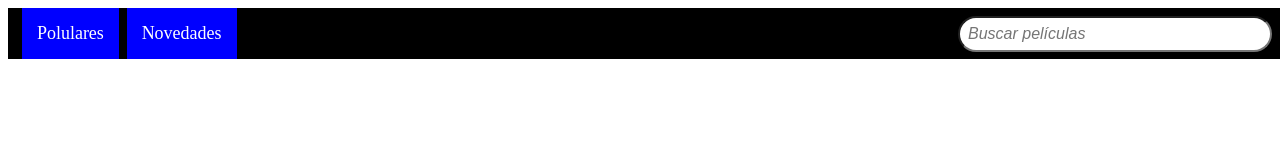
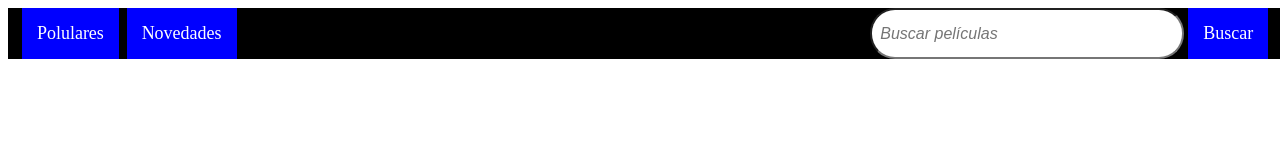
Before and after one commit to MaCnuel/API-REST-template, a plain HTML site: page index.html in a window 1280 px wide. Drawn offline with nearby package versions, Linux system fonts and the light colour scheme.

Commit message:
New search bar implemented. Functional.

```diff
--- a/CSS/style.css
+++ b/CSS/style.css
@@ -8,7 +8,7 @@ header{
     padding-left: 10px;
 }
 
-header>span{
+header span{
     background-color: blue;
     padding: 0.4cm;
     margin:0 0.1cm;
@@ -19,13 +19,14 @@ header>span{
 
 }
 
-header>span:hover{
+header span:hover{
     background-color: blueviolet;
     color: black;
 }
 
 header>div{
     display: grid;
+    grid-template-columns: auto auto;
     justify-content: end;
     margin-right:10px
 }
--- a/JS/main.js
+++ b/JS/main.js
@@ -1,5 +1,7 @@
 //API for movies
 
+
+/*********Part of Film detail********/
 const getFilmDetailedHTML = film =>{
     return `
     <div class="film" onclick="getFilmDetailed(${film.id})">
@@ -20,11 +22,12 @@ const getFilmDetailed = film_id =>{
         .catch(console.error);
 }
 
+/**********Part of film list********/
 const getFilmHTML = film =>{ //InnerHTML to be added for each movie
     return `
     <div class="film" onclick="getFilmDetailed(${film.id})">
         <h3>${film.title}</h3>
-        <img src="https://image.tmdb.org/t/p/w185${film.poster_path}" alt="">
+        <img src="https://image.tmdb.org/t/p/w185${film.poster_path}" alt="imagen de la película">
     </div>
     `;
 }
@@ -62,3 +65,17 @@ const getUpcomingFilms = async () => {
 
 
 }
+
+const searchFilm = async () => {
+
+    let searchId = document.querySelector('header input');
+
+    try {
+        const search = await axios.get(`https://api.themoviedb.org/3/search/movie?api_key=079c21f9801a3caa498a95d9d9dfe4ca&query=${searchId.value}&page=1`)
+        const filmsSearched = search.data.results;
+        renderFilms(filmsSearched);
+
+    } catch (error) {
+        console.error(error);
+    };
+}
--- a/index.html
+++ b/index.html
@@ -11,7 +11,10 @@
     <header>
         <span onclick="getPopularFilms()">Polulares</span>
         <span onclick="getUpcomingFilms()">Novedades</span>
-        <div><input type="text" placeholder="Buscar películas"></div>
+        <div>
+            <input type="text" placeholder="Buscar películas">
+            <span onclick="searchFilm()">Buscar</span>
+        </div>
     </header>
 
     <main class="films"></main>
```
